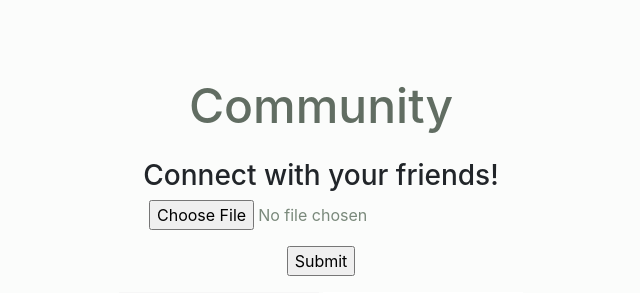
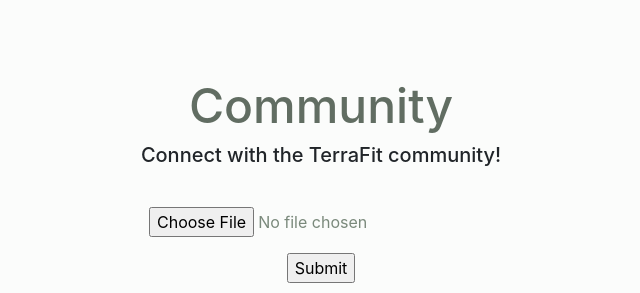
Before and after one commit to jacqw8/terrafit, a Flask app: page /community in a window 1280 px wide. Shown: the part 83-376 px from the top of the page, without its empty margins (319-959 px from the left). Run offline with Flask 2, Linux system fonts and the light colour scheme; a user stored in the database is signed in.

Commit message:
fixed formatting

```diff
--- a/terrafit/templates/community.html
+++ b/terrafit/templates/community.html
@@ -2,8 +2,8 @@
 {% block content %}
 
 <div class="content">
-    <h2 style="padding-bottom:1rem">Community</h2>
-    <h3>Connect with your friends!</h3>
+    <h2>Community</h2>
+    <h5 style="padding-bottom: 2rem;">Connect with the TerraFit community!</h5>
     <form method="POST" action="" enctype="multipart/form-data">
       <p><input type="file" name="file"></p>
       <p><input type="submit" value="Submit"></p>
--- a/terrafit/templates/guides.html
+++ b/terrafit/templates/guides.html
@@ -1,6 +1,8 @@
 {% extends 'layout.html' %}
 {% block content %}
-    <h1>Guides for Sustainable Fashion</h1>
+<div class= "content">
+    <h2>Guides for Sustainable Fashion</h2>
+</div>
 {% endblock content %}
 
 <!--
--- a/terrafit/templates/shop.html
+++ b/terrafit/templates/shop.html
@@ -6,7 +6,7 @@
   <p><input type="file" name="file"></p>
   <p><input type="submit" value="Submit"></p>
 </form> -->
-
+<div class="content">
 <h2>Here are clothing suggestions from our website based on your scanned item!</h2>
 <!--<p>Your item:</p>-->
 <!--{% for new in news %}-->
@@ -17,7 +17,7 @@
 {% for file in files %}
     <img src="{{ url_for('upload', filename=file) }}"; width="200" height="200">
 {% endfor %}
-
+</div>
     <!-- <h1>Shop</h1>
     <div>Try scanning your clothes!</div>
 <button type="button" onclick="init()">Start</button>
```
